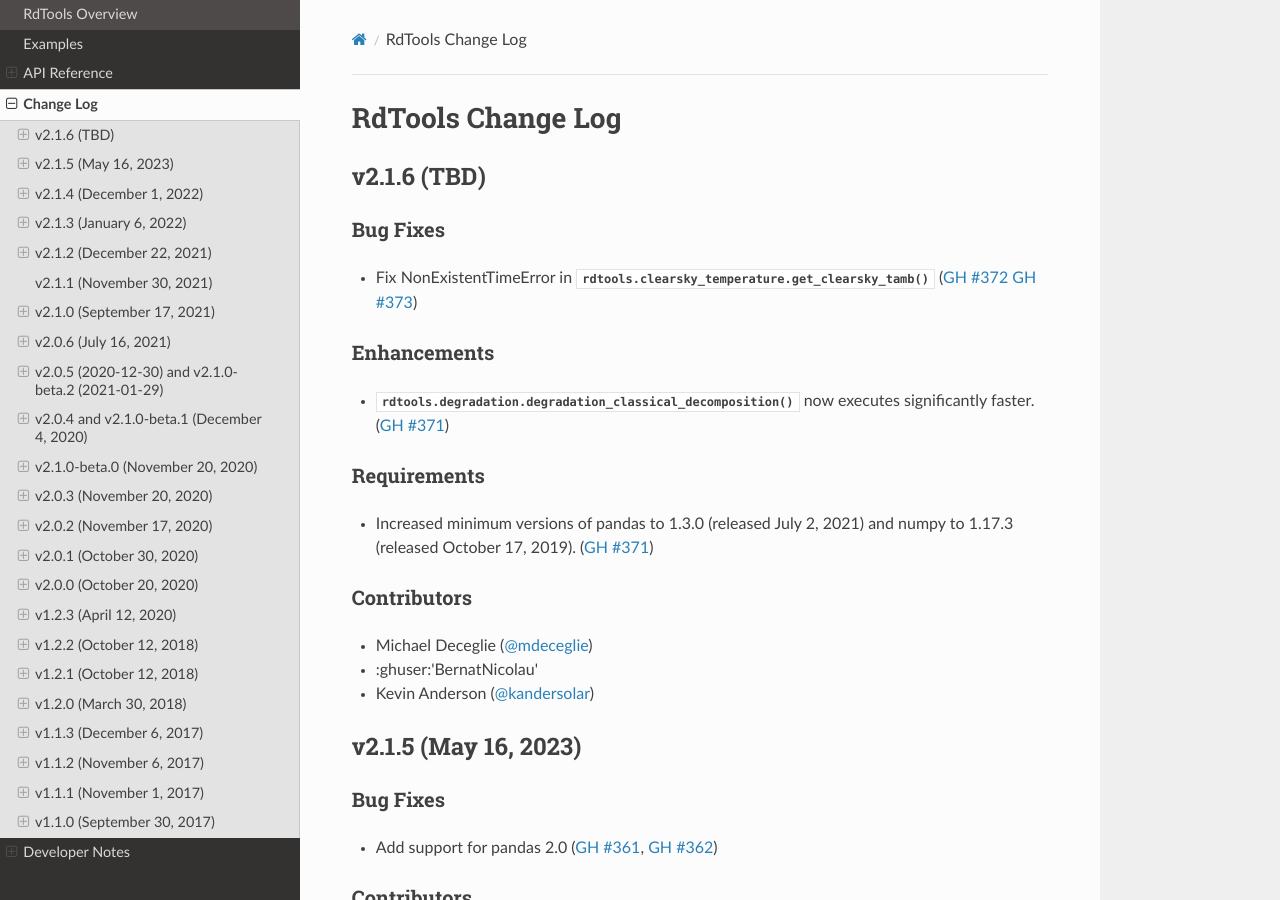
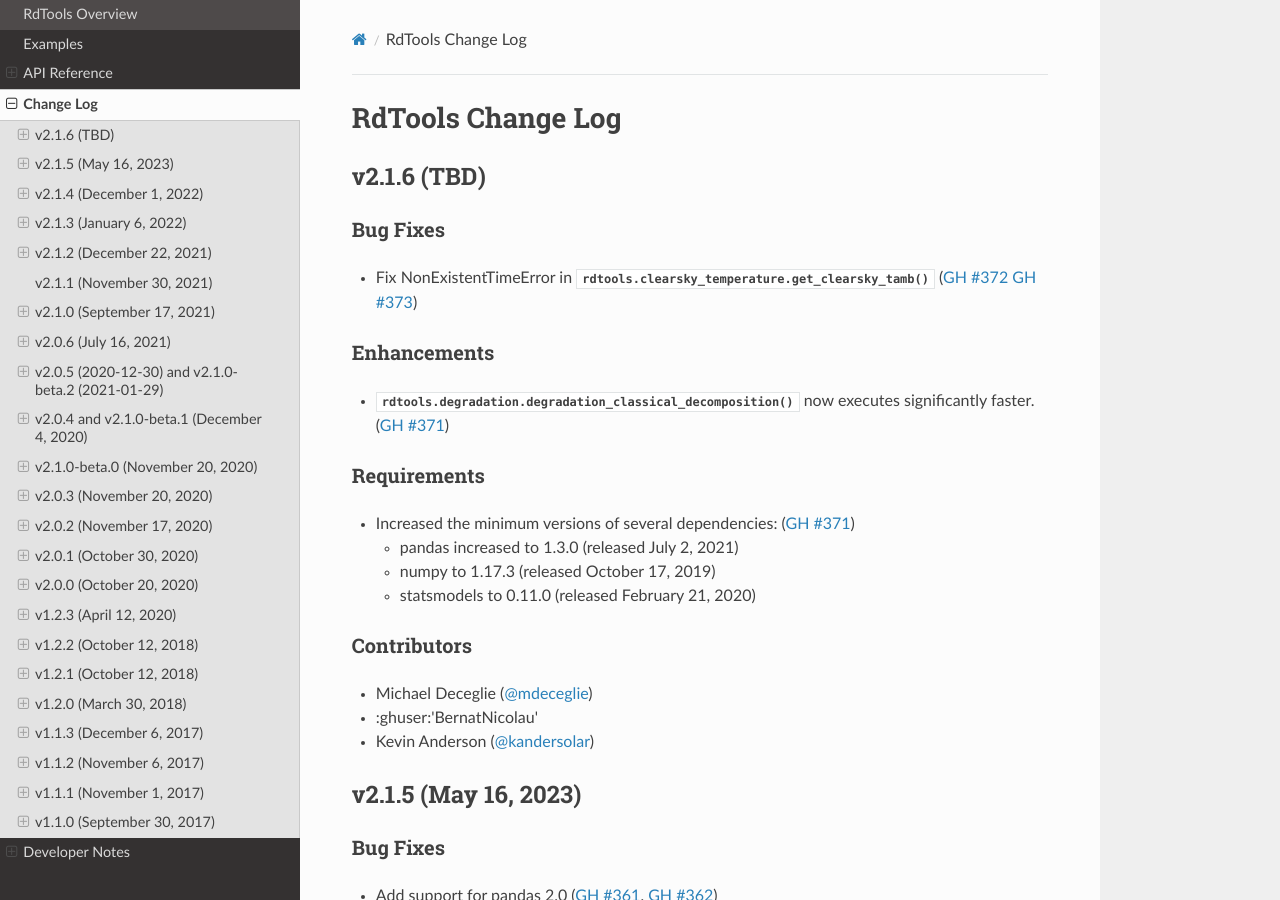
Before and after one commit to NREL/rdtools, a Sphinx documentation site: the page built from docs/sphinx/source/changelog.rst, in a window 1280 px wide and 900 px high. Built offline with Sphinx 7.4.7 and the Read the Docs theme 2.0.0, drawn with Linux system fonts in a browser that asks for light colours; pages that are not in the unit, such as notebooks, are missing from menus.

Commit message:
and statsmodels

```diff
--- a/docs/sphinx/source/changelog/v2.1.6.rst
+++ b/docs/sphinx/source/changelog/v2.1.6.rst
@@ -14,8 +14,13 @@ Enhancements
 
 Requirements
 ------------
-* Increased minimum versions of pandas to 1.3.0 (released July 2, 2021)
-  and numpy to 1.17.3 (released October 17, 2019). (:pull:`371`)
+* Increased the minimum versions of several dependencies: (:pull:`371`)
+
+  + pandas increased to 1.3.0 (released July 2, 2021)
+  + numpy to 1.17.3 (released October 17, 2019)
+  + statsmodels to 0.11.0 (released February 21, 2020)
+
+
 
 Contributors
 ------------
--- a/requirements-min.txt
+++ b/requirements-min.txt
@@ -4,7 +4,7 @@ numpy==1.17.3
 pandas==1.3.0
 pvlib==0.7.0
 scipy==1.1.0
-statsmodels==0.9.0
+statsmodels==0.11.0
 tables==3.5.1
 numexpr==2.7.1  # https://github.com/pydata/numexpr/issues/369
 plotly==4.0.0
--- a/setup.py
+++ b/setup.py
@@ -43,7 +43,7 @@ INSTALL_REQUIRES = [
     'matplotlib >= 3.0.0',
     'numpy >= 1.17.3',
     'pandas >= 1.3.0',
-    'statsmodels >= 0.9.0',
+    'statsmodels >= 0.11.0',
     'scipy >= 1.1.0',
     'h5py >= 2.8.0',
     'plotly>=4.0.0',
```
